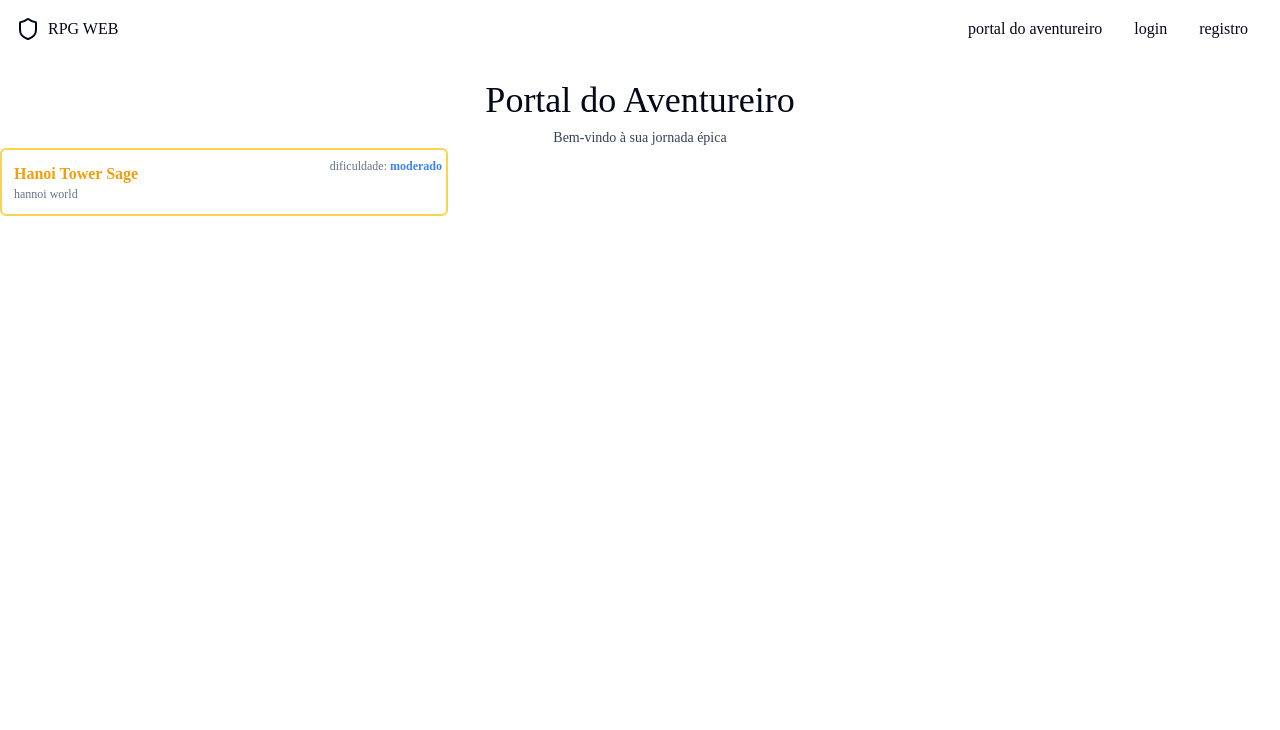
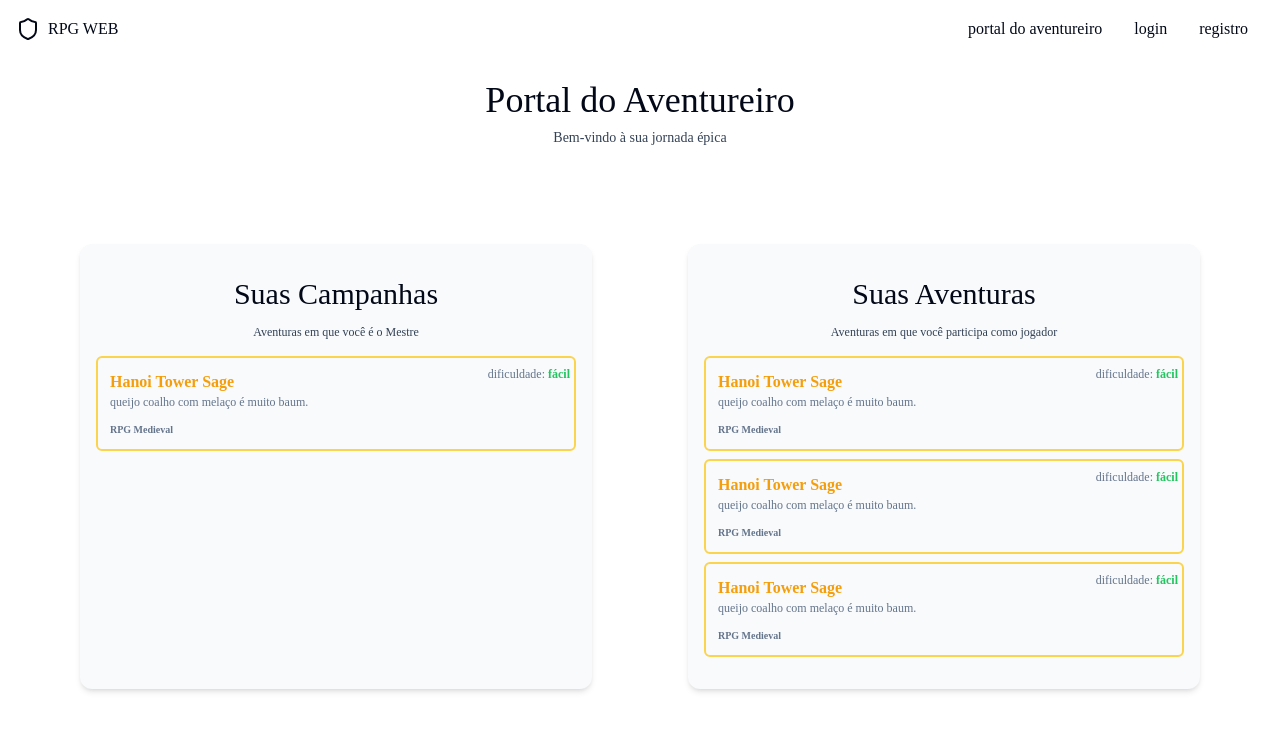
Before and after one commit to DecoXD/rpg-web, a React (Vite) app: page /portal in a window 1280 px wide. Shown: the top 730 px of the page. Built offline with nearby package versions, Linux system fonts and the light colour scheme.

Commit message:
feat: finish portal adventure UI

```diff
--- a/src/components/shared/PortalAdventureBox.tsx
+++ b/src/components/shared/PortalAdventureBox.tsx
@@ -9,10 +9,13 @@ const colorMaps = {
 const PortalAdventureBox = ({category,description,title,difficulty,included,isAvailable,maxParticipants,rating}:PortalAdventureBoxProps) => {
 
   return (
-    <div className="border-[2px] border-amber-300 rounded-md max-w-md p-3 relative font-medieval flex justify-start cursor-pointer">
+    <div className="border-[2px] border-amber-300 rounded-md min-w-md p-3 relative font-medieval flex flex-col justify-start cursor-pointer w-full hover:bg-amber-300/15 gap-3">
       <div className="flex items-start flex-col">
-        <h2 className='font-bold text-amber-500 '>{title}</h2>
+        <h3 className='font-bold text-amber-500 '>{title}</h3>
         <p className='text-xs  text-slate-500'>{description}</p>
+      </div>
+      <div className="">
+        <p className='text-[10px] font-medieval text-slate-500 font-bold'>{category}</p>
       </div>
       <div className=" absolute top-2 right-1">
         <p className='text-xs text-slate-500 '>dificuldade: <span className={`
--- a/src/components/shared/PortalAdventureContainer.tsx
+++ b/src/components/shared/PortalAdventureContainer.tsx
@@ -1,10 +1,24 @@
 import { PortalAdventureContainerProps } from '@/types/ui'
 import React from 'react'
+import PortalAdventureBox from './PortalAdventureBox'
 
 const PortalAdventureContainer = ({title,subtitle,box}:PortalAdventureContainerProps) => {
   return (
-    <section>
-
+    <section className='flex flex-col gap-4 w-full max-w-lg  p-4 py-8 rounded-xl bg-slate-50 shadow-md hover:scale-105 transition-all'>
+      <div className=" flex flex-col gap-3 items-center font-medieval">
+        <h2 className='text-3xl'>
+          {title}
+        </h2>
+        <p className='text-xs text-slate-700'>{subtitle}</p>
+      </div>
+      <div className=" flex flex-col gap-2">
+        {
+        box&&
+         box.map((item,idx) =>(
+          <PortalAdventureBox key={idx} {...item}/>
+         ))
+        }
+      </div>
     </section>
   )
 }
--- a/src/constantes/index.ts
+++ b/src/constantes/index.ts
@@ -1,4 +1,4 @@
-import { AuthInputsProps, NavbarItensProps } from "@/types/ui";
+import { AuthInputsProps, NavbarItensProps, PortalAdventureContainerProps } from "@/types/ui";
 
 export const NavbarItens:NavbarItensProps[] = [
   {
@@ -51,3 +51,42 @@ export const registerInputs:AuthInputsProps[] = [
     placeholder:"confirme sua senha"
   }
 ]
+
+export const portalAdventureConteiners:PortalAdventureContainerProps[]=[
+  {
+    title:"Suas Campanhas",
+    subtitle:"Aventuras em que você é o Mestre",
+    box:[
+      {
+        title:"Hanoi Tower Sage",
+        category:"RPG Medieval",
+        description:"queijo coalho com melaço é muito baum.",
+        difficulty:"fácil"
+      }
+    ]
+  },
+  {
+    title:"Suas Aventuras",
+    subtitle:"Aventuras em que você participa como jogador",
+    box:[
+      {
+        title:"Hanoi Tower Sage",
+        category:"RPG Medieval",
+        description:"queijo coalho com melaço é muito baum.",
+        difficulty:"fácil"
+      },
+      {
+        title:"Hanoi Tower Sage",
+        category:"RPG Medieval",
+        description:"queijo coalho com melaço é muito baum.",
+        difficulty:"fácil"
+      },
+      {
+        title:"Hanoi Tower Sage",
+        category:"RPG Medieval",
+        description:"queijo coalho com melaço é muito baum.",
+        difficulty:"fácil"
+      },
+    ]
+  },
+]
--- a/src/pages/portal/Portal.tsx
+++ b/src/pages/portal/Portal.tsx
@@ -1,15 +1,23 @@
-import PortalAdventureBox from '@/components/shared/PortalAdventureBox'
+
+import PortalAdventureContainer from '@/components/shared/PortalAdventureContainer'
+import { portalAdventureConteiners } from '@/constantes'
 import React from 'react'
 
 const Portal = () => {
   return (
-    <section className='pt-20 text-center'>
-      <div className=" flex flex-col gap-2">
+    <section className='pt-20 flex flex-col gap-20 justify-center items-center'>
+      <div className=" flex flex-col gap-2 items-center">
         <h1 className='text-4xl font-medieval '>Portal do Aventureiro</h1>
         <p className='text-sm text-slate-700 font-medium font-medieval'>Bem-vindo à sua jornada épica</p>
       </div>
 
-      <PortalAdventureBox category='RPG' description='hannoi world' title='Hanoi Tower Sage' difficulty='moderado'  />
+      <section className='flex flex-wrap p-4  w-full justify-between max-w-6xl'>
+        {
+          portalAdventureConteiners.map((item)=>(
+            <PortalAdventureContainer {...item}/>
+          ))
+        }
+      </section>
 
     </section>
   )
```
